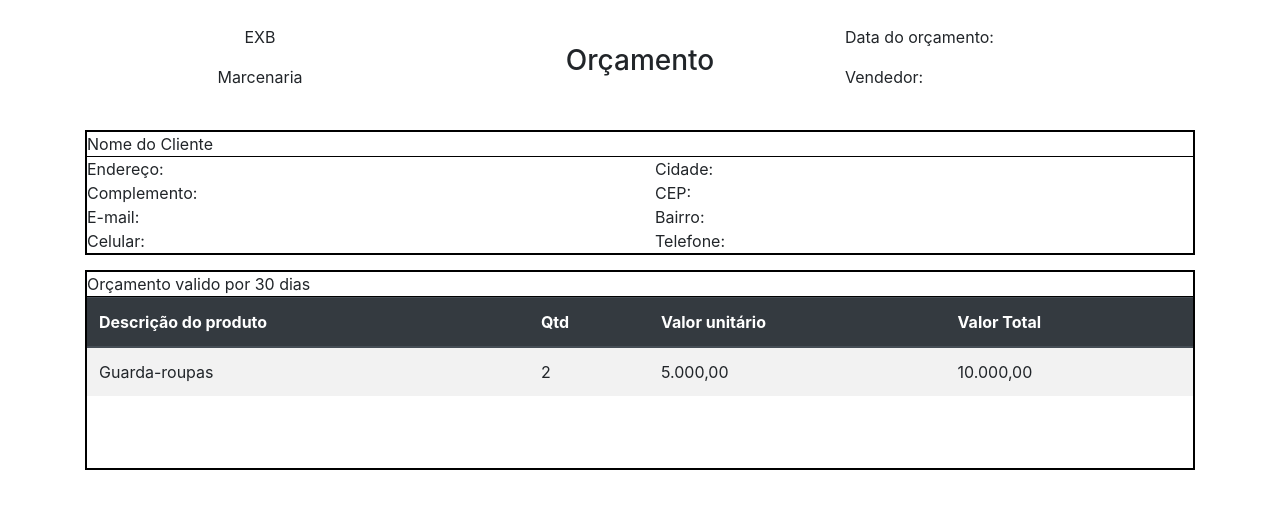
After one commit to Ingridprog/Projeto-Marcenaria, a PHP site: page /views/pages/pdf_orcamento.php in a window 1280 px wide. The commit adds this page. Shown: the top 509 px of the page. Run offline with PHP 8.4, Linux system fonts and the light colour scheme.

```diff
--- /dev/null
+++ b/views/assets/css/pdf_styles.css
@@ -0,0 +1,33 @@
+#heade_pdf{
+    width: 100%;
+    height: 130px;
+}
+.exb_logo{
+    height: 130px;
+}
+#exb_info{
+    width: 100%;
+    height: 140px;
+}
+.exb_info_wrapper{
+    width: 100%;
+    height: 100%;
+    border: solid 2px #000;
+}
+.nome_cliente{
+    width: 100%;
+    height: 30px;
+}
+.border-bottom{
+
+    border-bottom:solid 1px #000 !important;
+}
+#itens_wrapper{
+    width:100%;
+    height:auto;
+}
+.itens_orcamento{
+    width: 100%;
+    min-height: 200px;
+    border: solid 2px #000;
+}
--- a/views/assets/js/orcamento.js
+++ b/views/assets/js/orcamento.js
@@ -47,7 +47,7 @@ const listarItensOrcamento = (array) =>{
                 <td>${parseFloat(elemento.preco) * parseInt(elemento.quantidade)}</td>
                 <td class="small-column">
                     <button type="button" class="btn btn-sm btn-warning" onclick="abrirModalEditarItem(${elemento.id})">Editar</button>
-                    <button type="button" class="btn btn-sm btn-danger" onclick="removerItem(${i})">Excluir</button>
+                    <button type="button" class="btn btn-sm btn-danger" onclick="excluirItensOrcamento(${elemento.id}, ${elemento.id_orcamento})">Excluir</button>
                 </td>
             </tr>
         `
--- a/views/pages/home.php
+++ b/views/pages/home.php
@@ -107,9 +107,9 @@ $pessoaJuridicaDao = new PessoaJuridicaDao($pdo);
                             <td><?=$cliente?></td>
                             <td><?="teste"?></td>
                             <td>
+                                <button class="btn btn-info btn-sm" onclick="abrirModalOramento()">Resumo</button>
+                                <button onclick="editOrcamento(<?=$orcamento->getId()?>)" class="btn btn-warning btn-sm">Editar</button>
                                 <a href="../../validacoes/delete.php?id=<?=$orcamento->getId()?>" class="btn btn-danger btn-sm" onclick="return confirm('Deseja realmente excluir?')">Excluir</a>
-                                <button onclick="editOrcamento(<?=$orcamento->getId()?>)" class="btn btn-warning btn-sm">Editar</button>
-                                <button class="btn btn-info btn-sm" onclick="abrirModalOramento()">Ver</button>
                             </td>
                         </tr>
                     <?php endforeach;?>
--- /dev/null
+++ b/views/pages/pdf_orcamento.php
@@ -0,0 +1,115 @@
+<!DOCTYPE html>
+<html lang="en">
+    <head>
+        <meta charset="UTF-8">
+        <meta name="viewport" content="width=device-width, initial-scale=1.0">
+        <title>EXB - Marcenaria</title>
+        <link rel="stylesheet" href="../assets/css/bootstrap.min.css">
+        <link rel="stylesheet" href="../assets/css/pdf_styles.css">
+    </head>
+    <body>
+        <nav id="heade_pdf">
+            <div class="container">
+                <div class="row">
+                    <div class="col m4 d-flex justify-content-center align-items-center">
+                        <div class="exb_logo d-flex justify-content-center align-items-center flex-column">
+                            <p>EXB</p>
+                            <p>Marcenaria</p>
+                        </div>
+                    </div>
+                    <div class="col m4 d-flex justify-content-center align-items-center">
+                        <h3>Orçamento</h3>
+                    </div>
+                    <div class="col m4 d-flex justify-content-center flex-column">
+                        <p>Data do orçamento:</p>
+                        <p>Vendedor:</p>
+                    </div>
+                </div>
+            </div>
+        </nav>
+        <div id="exb_info">
+            <div class="container">
+                <div class="exb_info_wrapper overflow-hidden">
+                    <div class="row border-bottom ">
+                        <div class="col ">
+                            Nome do Cliente
+                        </div>
+                    </div>
+
+                    <div class="row">
+                        <div class="col">
+                            Endereço:
+                        </div>
+
+                        <div class="col">
+                            Cidade:
+                        </div>
+                    </div>
+                    <div class="row">
+                        <div class="col">
+                            Complemento:
+                        </div>
+
+                        <div class="col">
+                            CEP:
+                        </div>
+                    </div>
+
+                    <div class="row">
+                        <div class="col">
+                            E-mail:
+                        </div>
+
+                        <div class="col">
+                            Bairro:
+                        </div>
+                    </div>
+
+                    <div class="row">
+                        <div class="col">
+                            Celular:
+                        </div>
+
+                        <div class="col">
+                            Telefone:
+                        </div>
+                    </div>
+                </div>
+            </div>
+        </div>
+
+        <div id="itens_wrapper">
+            <div class="container">
+                <div class="itens_orcamento overflow-hidden">
+                    <div class="row border-bottom">
+                        <div class="col">
+                            Orçamento valido por 30 dias
+                        </div>
+                    </div>
+                    <div class="row">
+                        <div class="col">
+                            <table class="table table-striped">
+                                <thead class="thead-dark">
+                                    <tr>
+                                        <th scope="col">Descrição do produto</th>
+                                        <th scope="col">Qtd</th>
+                                        <th scope="col">Valor unitário</th>
+                                        <th scope="col">Valor Total</th>
+                                    </tr>
+                                </thead>
+                                <tbody>
+                                    <tr>
+                                        <td>Guarda-roupas</td>
+                                        <td>2</td>
+                                        <td>5.000,00</td>
+                                        <td>10.000,00</td>
+                                    </tr>
+                                </tbody>
+                            </table>
+                        </div>
+                    </div>
+                </div>
+            </div>
+        </div>
+    </body>
+</html>
```
Also changed, not shown: helpers/excluir_itens_orcamento.php (added, +16 -0 lines), views/assets/js/ajax_editar_orcamento.js (+16 -0 lines), views/assets/js/formHelpers.js (+12 -5 lines).
